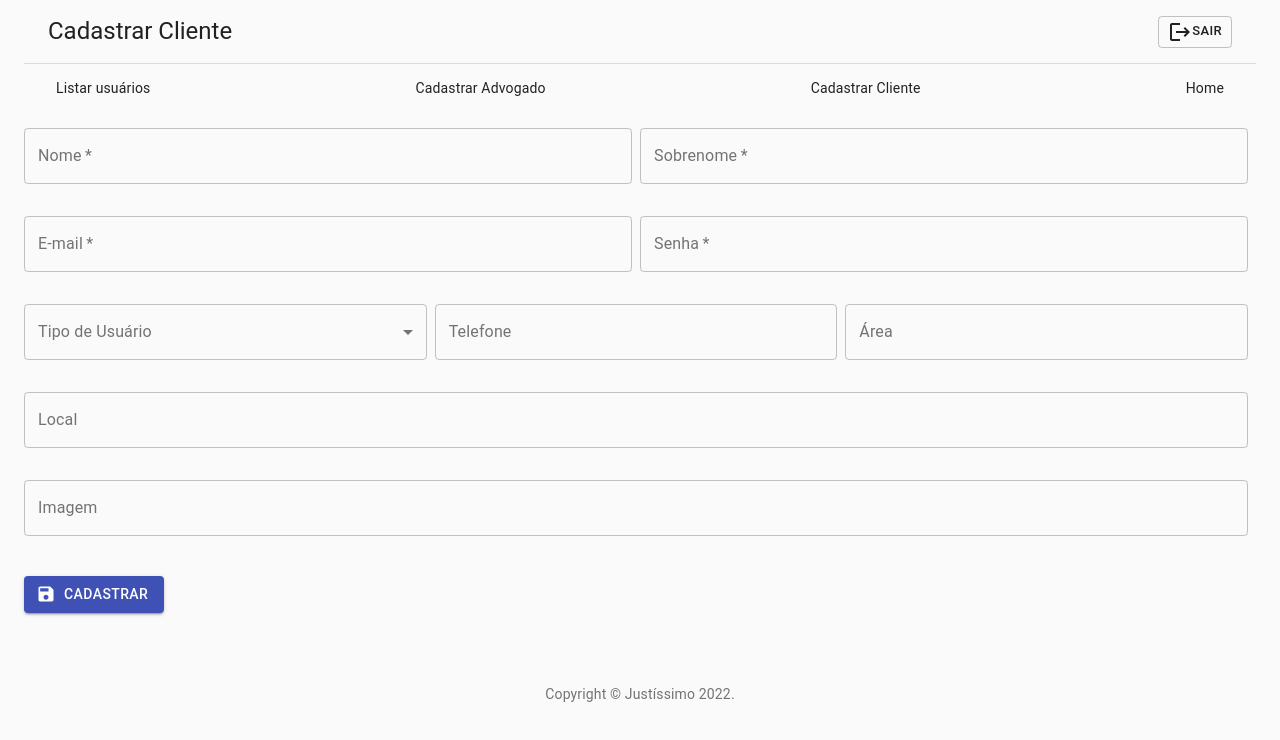
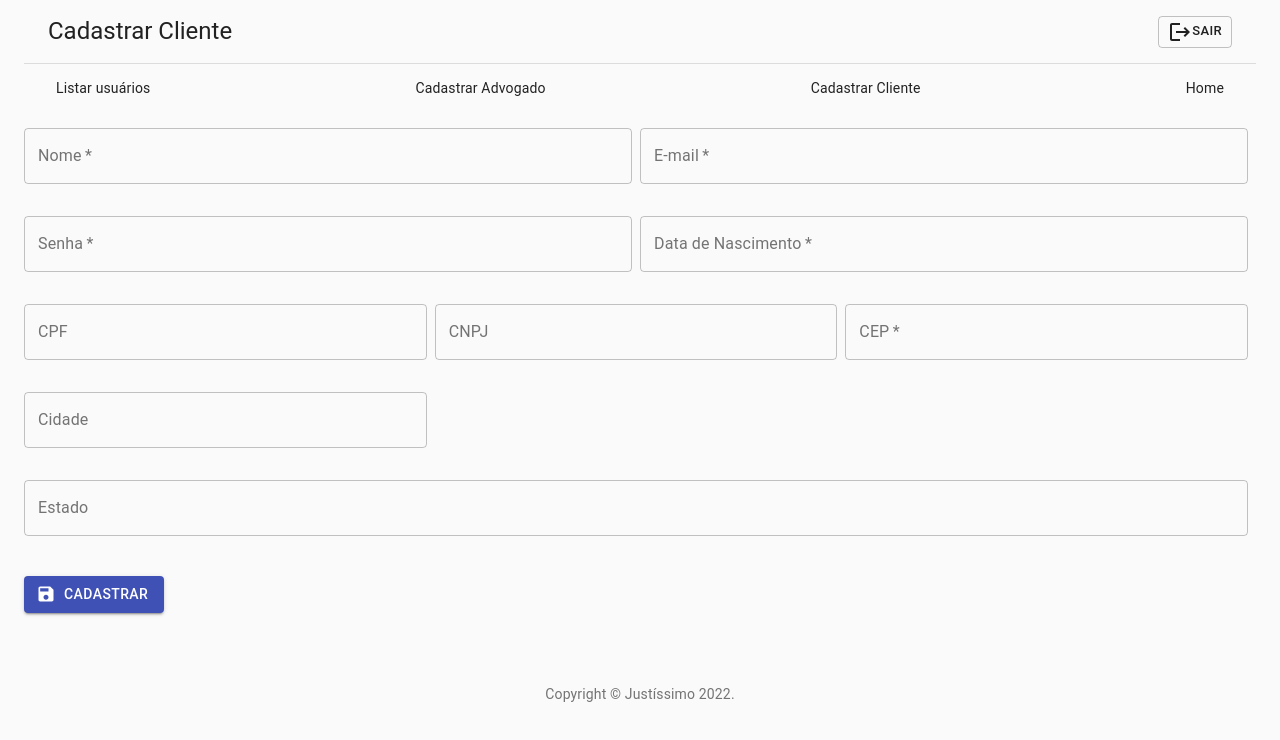
Before and after one commit to esperandio/justissimo-frontend, a React (Create React App) app: page /cliente/cad in a window 1280 px wide. Shown: the top 740 px of the page. Built offline with nearby package versions, Linux system fonts and the light colour scheme; no server answers.

Commit message:
feat: Cadastro cliente

```diff
--- a/src/paginas/Cadastro/Cliente/index.js
+++ b/src/paginas/Cadastro/Cliente/index.js
@@ -1,5 +1,5 @@
 import React, { useState } from 'react';
-// import api from '../../Services/api';
+import api from '../../../service/api';
 import { makeStyles } from '@material-ui/core/styles';
 import TextField from '@material-ui/core/TextField';
 import Button from '@material-ui/core/Button';
@@ -19,6 +19,7 @@ import Header from '../../Main/Header';
 import Footer from '../../Main/Footer';
 //import validator from 'validator';
 import { green } from '@material-ui/core/colors';
+import { Redirect } from 'react-router-dom';
 
 const useStyles = makeStyles((theme) => ({
     root: {
@@ -49,9 +50,8 @@ const useStyles = makeStyles((theme) => ({
 export default function CadastroUsuario() {
 
     const classes = useStyles();
-    const [NOME, setNome] = useState('');
-    const [SOBRENOME, setSobrenome] = useState('');
-    const [EMAIL, setEmail] = useState('');
+    const [nome, setNome] = useState('');
+    const [email, setEmail] = useState('');
     const [erroEmail, setErroEmail] = useState('')
     const validarEmail = (e) => {
         var EMAIL = e.target.value
@@ -62,39 +62,72 @@ export default function CadastroUsuario() {
         //     setErroEmail('Entre um E-mail válido!')
         // }
     }
-    const [SENHA, setSenha] = useState('');
+    const [senha, setSenha] = useState('');
+    const [dt_nascimento, setNascimento] = useState('');
+    const [cpf, setCPF] = useState('');
+    const [cnpj, setCNPJ] = useState('');
+    const [cep, setCEP] = useState('');
     const [TELEFONE, setTelefone] = useState('');
     const [id_tpouser, setTipo] = useState('');
-    const [AREA, setArea] = useState('');
-    const [LOCAL, setLocal] = useState('');
-    const [IMAGEM, setImagem] = useState('');
+    const [cidade, setCidade] = useState('');
+    const [estado, setEstado] = useState('');
+    const [redirect, setState] = useState(false);
 
     async function handleCadastro(e) {
         e.preventDefault();
 
         const dados = {
-            NOME,
-            SOBRENOME,
-            EMAIL,
-            SENHA,
-            TELEFONE,
-            id_tpouser,
-            AREA,
-            LOCAL,
-            IMAGEM
+            nome,
+            email,
+            senha,
+            dt_nascimento,
+            cpf,
+            cnpj,
+            cep,
+            cidade,
+            estado
         };
 
         try {
-            // console.log(dados);
-            // const response = await api.post('usuario', dados);
-            // const id = response.data.id;
-            // console.log(response.data);
-            // alert("o id do usuario é " + id);
 
-            // history.push('/');
+            // Verifica se todos os campos foram preenchidos
+            if (nome !== "" &&
+                email !== "" &&
+                senha !== "" &&
+                dt_nascimento !== "" &&
+                cpf !== "" &&
+                cep !== "" &&
+                cidade !== "" &&
+                estado !== "") {
+
+                // Envia ao backend/api os dados inseridos no cadastro
+                const clients = await api.post('clients', dados);
+
+                // Verifica o 'status code' recebido
+                switch ((clients).status) {
+                    case 201:
+                        alert("Cadastro realizado com sucesso!");
+                        setState({ redirect: true });
+                        break;
+                }
+
+            } else {
+                alert('Preencha todos os campos!')
+            }
         } catch (error) {
-            alert("Erro ao cadastrar usuario " + error.message);
+            if (error.response.status == 400) {
+                alert("Cadastro Inválido! " + error.response.data.message);
+            }
+            else {
+                alert("Cadastro Inválido! " + error.message);
+            }
         }
+
+    }
+
+    // Se o 'login' for aceito, redireciona para a tela de home
+    if (redirect) {
+        return <Redirect to='../login' />;
     }
 
     return (
@@ -111,40 +144,26 @@ export default function CadastroUsuario() {
                                         required
                                         id="Nome"
                                         label="Nome"
-                                        placeholder="Digite o primeiro nome"
+                                        placeholder="Digite o nome completo"
                                         multiline
                                         variant="outlined"
-                                        value={NOME}
+                                        value={nome}
                                         onChange={e => setNome(e.target.value)}
                                         margin="normal"
                                     />
                                 </FormControl>
                             </Grid>
+
                             <Grid item xs={12} sm={6}>
                                 <FormControl fullWidth className={classes.margin}>
                                     <TextField
                                         required
-                                        id="Sobrenome"
-                                        label="Sobrenome"
-                                        placeholder="Digite apenas o Sobrenome"
-                                        multiline
-                                        variant="outlined"
-                                        value={SOBRENOME}
-                                        onChange={e => setSobrenome(e.target.value)}
-                                        margin="normal"
-                                    />
-                                </FormControl>
-                            </Grid>
-                            <Grid item xs={12} sm={6}>
-                                <FormControl fullWidth className={classes.margin}>
-                                    <TextField
-                                        required
-                                        id="Email"
+                                        id="email"
                                         label="E-mail"
                                         placeholder="meuemail@email.com"
                                         multiline
                                         variant="outlined"
-                                        value={EMAIL}
+                                        value={email}
                                         onBlur={e => { validarEmail(e) }}
                                         onChange={e => setEmail(e.target.value)}
                                         margin="normal"
@@ -165,44 +184,76 @@ export default function CadastroUsuario() {
                                         name="senha"
                                         label="Senha"
                                         type="senha"
-                                        id="SENHA"
+                                        id="senha"
                                         autoComplete="current-senha"
-                                        value={SENHA}
+                                        value={senha}
                                         onChange={e => setSenha(e.target.value)}
                                     />
                                 </FormControl>
                             </Grid>
 
-                            <Grid item xs={12} sm={4}>
-                                <FormControl fullWidth variant="outlined" margin="normal" className={classes.margin}>
-                                    <InputLabel id="Tipo">Tipo de Usuário</InputLabel>
-                                    <Select
+                            <Grid item xs={12} sm={6}>
+                                <FormControl fullWidth className={classes.margin}>
+                                    <TextField
                                         required
-                                        labelId="Tipo"
-                                        id="TipoUsuario"
+                                        id="Data de Nascimento"
+                                        label="Data de Nascimento"
+                                        placeholder="Coloca Data de Nascimento"
                                         multiline
                                         variant="outlined"
-                                        value={id_tpouser}
-                                        onChange={e => setTipo(e.target.value)}
-                                        label="Tipo de Usuario"
+                                        value={dt_nascimento}
+                                        onChange={e => setNascimento(e.target.value)}
                                         margin="normal"
-                                    >
-                                        <MenuItem value={1}>Administrador</MenuItem>
-                                        <MenuItem value={2}>Agente</MenuItem>
-                                        <MenuItem value={3}>Usuário</MenuItem>
-                                    </Select>
+                                    />
                                 </FormControl>
                             </Grid>
+
                             <Grid item xs={12} sm={4}>
                                 <FormControl fullWidth className={classes.margin}>
+                                    <InputLabel id="Tipo"></InputLabel>
                                     <TextField
-                                        id="Telefone"
-                                        label="Telefone"
-                                        placeholder="+55 00 999999999"
+
+                                        id="CPF"
+                                        label="CPF"
+                                        placeholder="Digite apenas o CPF"
                                         multiline
                                         variant="outlined"
-                                        value={TELEFONE}
-                                        onChange={e => setTelefone(e.target.value)}
+                                        value={cpf}
+                                        onChange={e => setCPF(e.target.value)}
+                                        margin="normal"
+                                    />
+                                </FormControl>
+                            </Grid>
+
+                            <Grid item xs={12} sm={4}>
+                                <FormControl fullWidth className={classes.margin}>
+                                    <InputLabel id="Tipo"></InputLabel>
+                                    <TextField
+
+                                        id="CNPJ"
+                                        label="CNPJ"
+                                        placeholder="Digite apenas o CNPJ"
+                                        multiline
+                                        variant="outlined"
+                                        value={cnpj}
+                                        onChange={e => setCNPJ(e.target.value)}
+                                        margin="normal"
+                                    />
+                                </FormControl>
+                            </Grid>
+
+                            <Grid item xs={12} sm={4}>
+                                <FormControl fullWidth className={classes.margin}>
+                                    <InputLabel id="Tipo"></InputLabel>
+                                    <TextField
+                                        required
+                                        id="CEP"
+                                        label="CEP"
+                                        placeholder="Digite apenas o CEP"
+                                        multiline
+                                        variant="outlined"
+                                        value={cep}
+                                        onChange={e => setCEP(e.target.value)}
                                         margin="normal"
                                     />
                                 </FormControl>
@@ -210,13 +261,13 @@ export default function CadastroUsuario() {
                             <Grid item xs={12} sm={4}>
                                 <FormControl fullWidth className={classes.margin}>
                                     <TextField
-                                        id="Area"
-                                        label="Área"
-                                        placeholder="Área de Atuação"
+                                        id="Cidade"
+                                        label="Cidade"
+                                        placeholder="Nome da Cidade"
                                         multiline
                                         variant="outlined"
-                                        value={AREA}
-                                        onChange={e => setArea(e.target.value)}
+                                        value={cidade}
+                                        onChange={e => setCidade(e.target.value)}
                                         margin="normal"
                                     />
                                 </FormControl>
@@ -225,31 +276,18 @@ export default function CadastroUsuario() {
                             <Grid item xs={12} sm={12}>
                                 <FormControl fullWidth className={classes.margin}>
                                     <TextField
-                                        id="Local"
-                                        label="Local"
-                                        placeholder="Preencha caso seja necessario contato presencial"
+                                        id="Estado"
+                                        label="Estado"
+                                        placeholder="Digite seu Estado"
                                         multiline
                                         variant="outlined"
-                                        value={LOCAL}
-                                        onChange={e => setLocal(e.target.value)}
+                                        value={estado}
+                                        onChange={e => setEstado(e.target.value)}
                                         margin="normal"
                                     />
                                 </FormControl>
                             </Grid>
-                            <Grid item xs={12} sm={12}>
-                                <FormControl fullWidth className={classes.margin}>
-                                    <TextField
-                                        id="Imagem"
-                                        label="Imagem"
-                                        placeholder="Insira o caminho da imagem aqui"
-                                        multiline
-                                        variant="outlined"
-                                        value={IMAGEM}
-                                        onChange={e => setImagem(e.target.value)}
-                                        margin="normal"
-                                    />
-                                </FormControl>
-                            </Grid>
+
                             <Grid item xs={12} sm={12}>
                                 <FormControl>
                                     <Button className={classes.submit}
```
